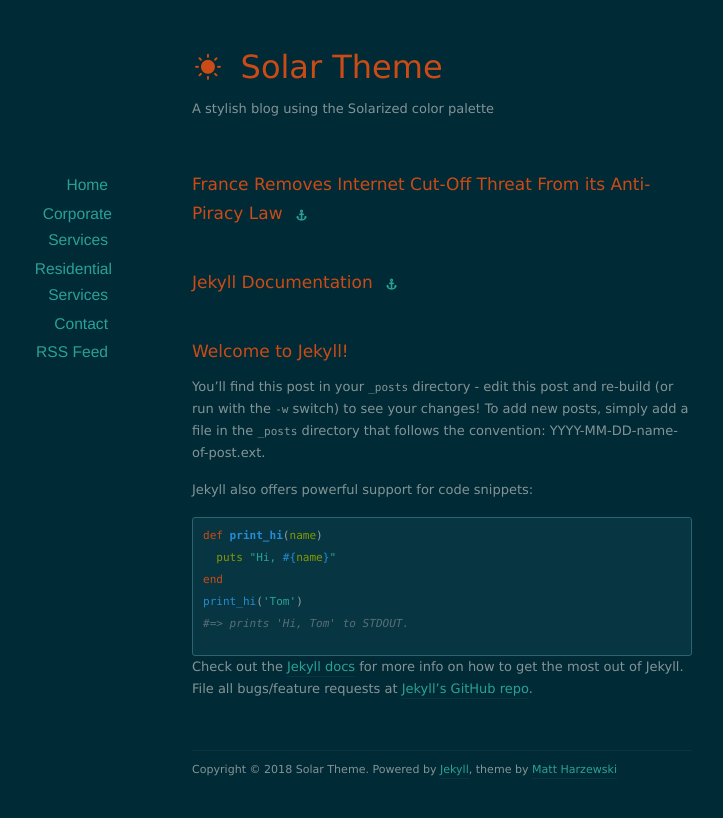
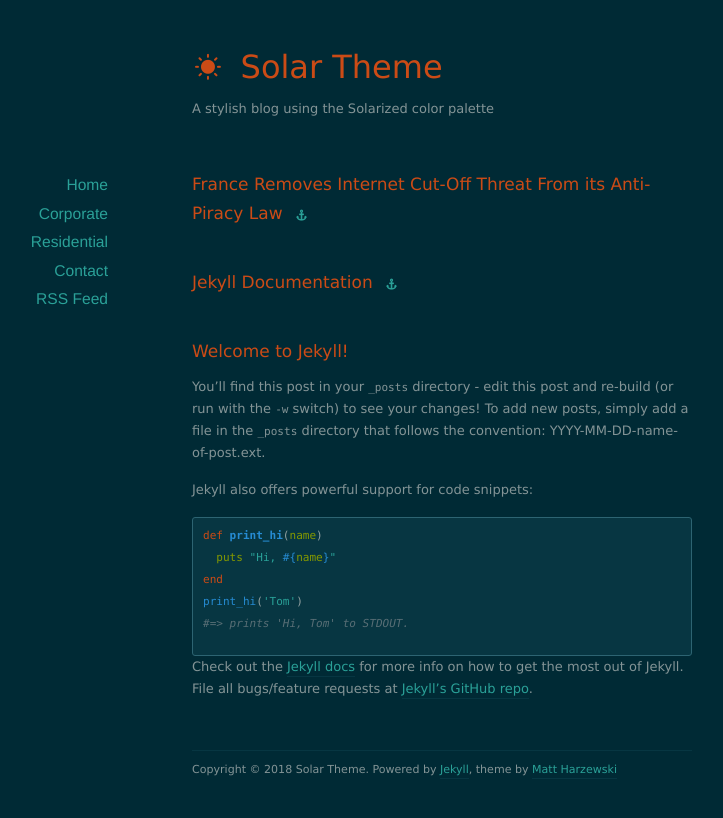
Before and after one commit to PooterRooter/PooterRooter.github.io, a Jekyll site: the page built from index.html, in a window 1280 px wide. Shown: the top 818 px of the page, without its empty margins (198-921 px from the left). Built offline with Jekyll 4.4.1, drawn with Linux system fonts in a browser that asks for light colours; nearby versions of some CDN libraries; the list of posts is cut into pages by our own code.

Commit message:
Update default.html

```diff
--- a/_layouts/default.html
+++ b/_layouts/default.html
@@ -34,8 +34,8 @@
       <nav>
         <ul>
           <li><a href="/">Home</a></li>
-          <li><a href="/archives">Corporate Services</a></li>
-          <li><a href="/about">Residential Services</a></li>
+          <li><a href="/archives">Corporate</a></li>
+          <li><a href="/about">Residential</a></li>
           <li><a href="http://twitter.com/redwall_hp">Contact</a></li>
           <li><a href="/feed.xml">RSS Feed</a></li>
         </ul>
```
